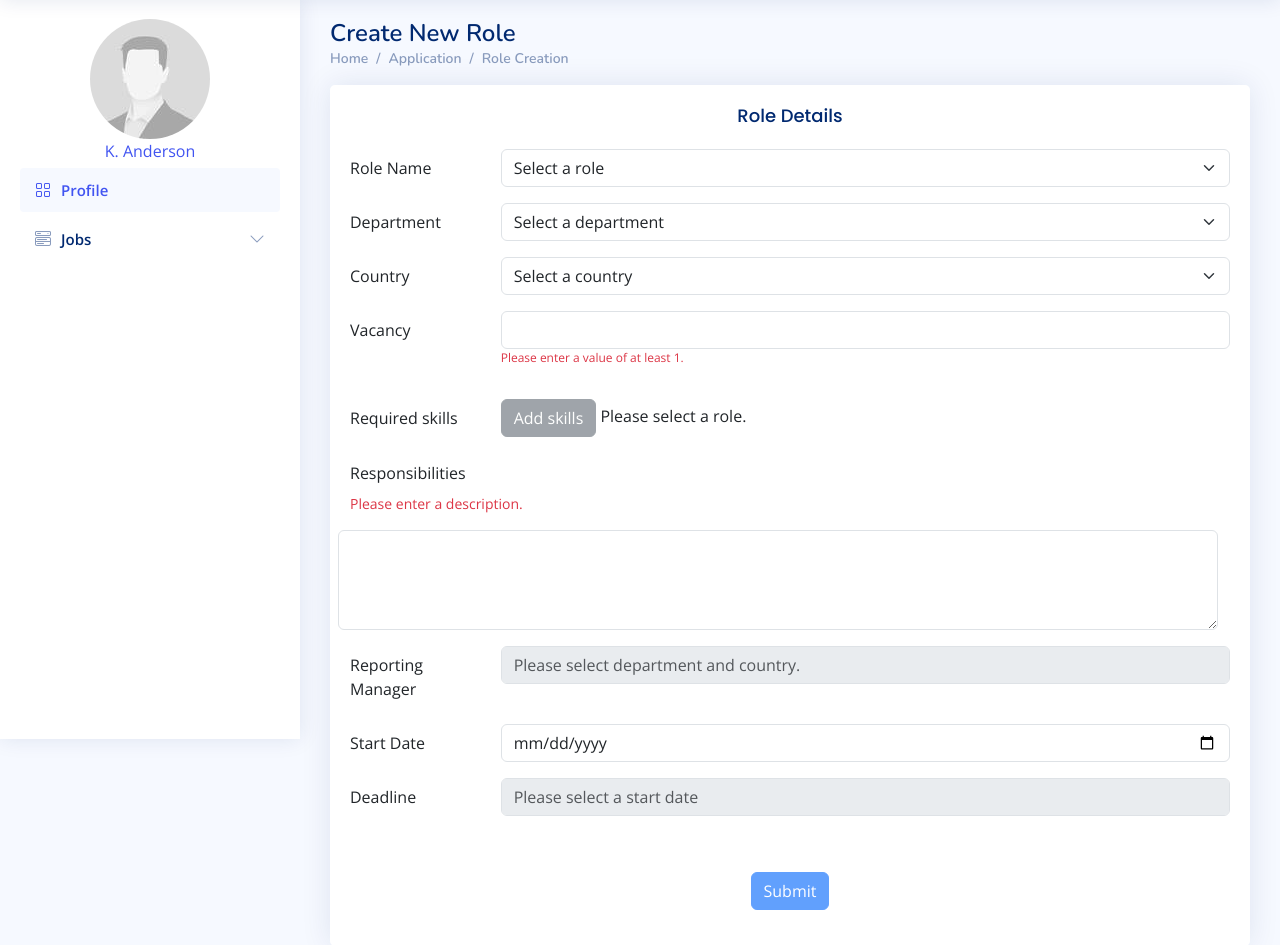
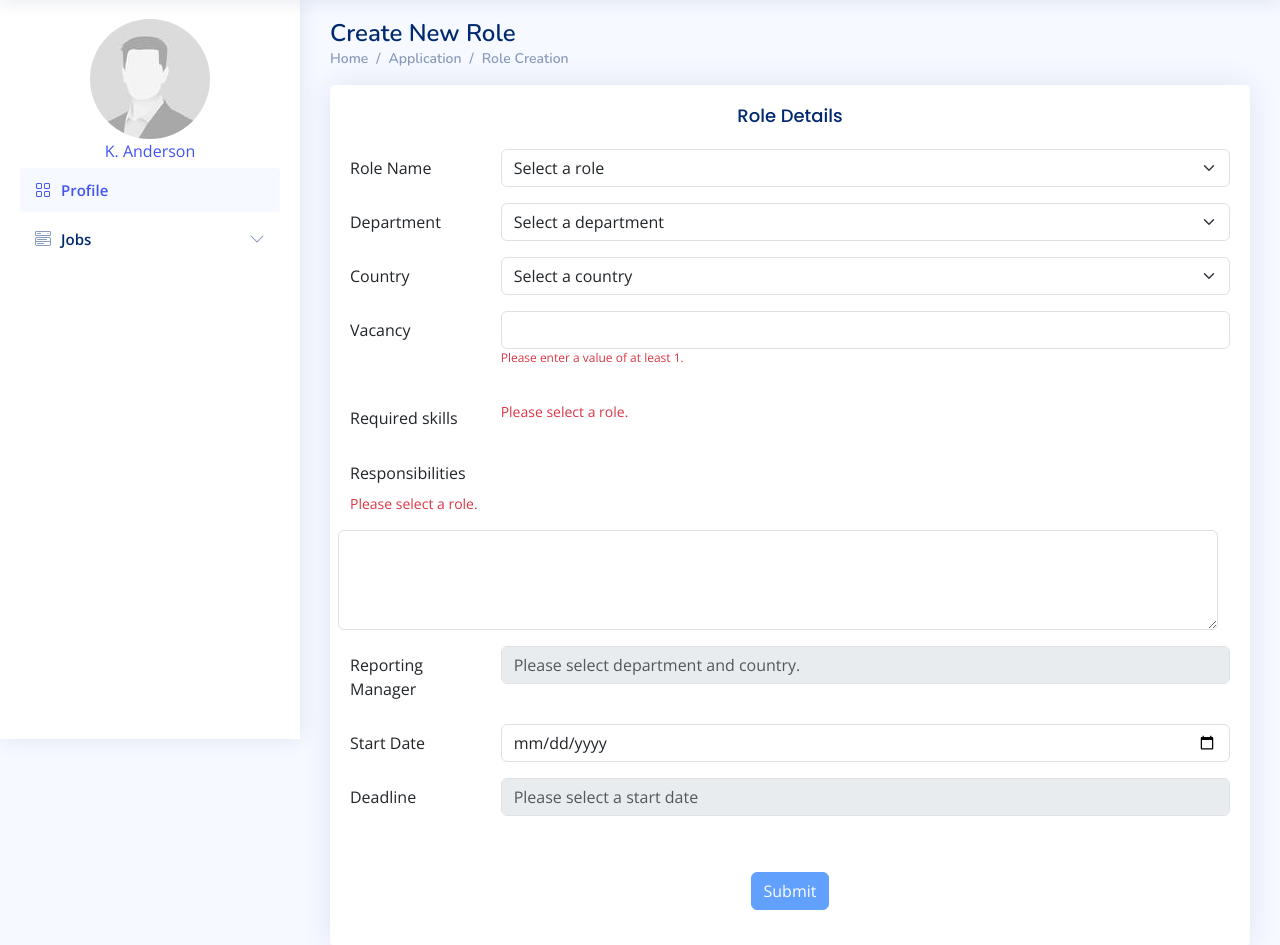
Before and after one commit to darylmatt/spm_g4t4, a Flask app: template flask_webapp/templates/role_creation.html in a window 1280 px wide. Shown: the part 61-1006 px from the top of the page. Run offline with Flask 3, Linux system fonts and the light colour scheme; the template is opened without the code that fills it, so the values that code supplies are empty; parts of the project's set-up code (start-up, migrations or seed data) failed here and were passed over; some libraries are stand-ins or nearby versions.

Commit message:
fix update role listing and bug fix

```diff
--- a/flask_webapp/app.py
+++ b/flask_webapp/app.py
@@ -1339,9 +1339,8 @@ def get_dept_and_countries():
                 },404
             )
 
-        # skills = [skill.get('skill_name') for skill in staff_skills]
         roles = [r.json().get('role_name') for r in role_list]
-        countries  = [c.json() for c in country_list]
+        countries  = [c.json().get('country_name') for c in country_list]
         departments = [j.json() for j in department_list]
 
         #Return both departments and countries
--- a/flask_webapp/db_config/models/role_listing.py
+++ b/flask_webapp/db_config/models/role_listing.py
@@ -6,7 +6,7 @@ class Role_Listing(db.Model):
 
     __tablename__ = 'role_listing'
 
-    listing_id = db.Column(db.Integer, primary_key=True)
+    listing_id = db.Column(db.Integer, primary_key=True,autoincrement=True)
     country= db.Column(db.String(50),nullable=False)
     dept= db.Column(db.String(50),nullable=False)
     num_opening= db.Column(db.Integer,nullable=False)
@@ -18,8 +18,7 @@ class Role_Listing(db.Model):
     reporting_mng = db.Column(db.Integer, ForeignKey('staff.staff_id'), nullable=False)
     applications = db.relationship('Application', backref='role_listing')
 
-    def __init__(self, listing_id, country, dept, num_opening, date_open, date_close, role_name, reporting_mng):
-        self.listing_id = listing_id
+    def __init__(self, country, dept, num_opening, date_open, date_close, role_name, reporting_mng):
         self.country = country
         self.dept = dept
         self.num_opening = num_opening
--- a/flask_webapp/static/assets/js/create_role_get.js
+++ b/flask_webapp/static/assets/js/create_role_get.js
@@ -145,21 +145,7 @@ document.addEventListener("DOMContentLoaded", function () {
           skillText.className = "non-clickable-text text-success";
           skillText.textContent = skill;
 
-          // To remove the closebtn in the next sprint
-          // ------------------ start ------------------
-          const skillCloseBtn = document.createElement("button");
-          skillCloseBtn.type = "button";
-          skillCloseBtn.className = "btn-close";
-          skillCloseBtn.setAttribute("aria-label", "Close");
-
-          skillCloseBtn.addEventListener("click", function () {
-            // Remove the entire container when the close button is clicked
-            skillDiv.remove();
-            // ------------------ end ------------------
-          });
-
           skillContainer.appendChild(skillText);
-          skillContainer.appendChild(skillCloseBtn);
           skillDiv.appendChild(skillContainer);
           selected_skills.appendChild(skillDiv);
         });
@@ -197,9 +183,9 @@ document.addEventListener("DOMContentLoaded", function () {
     skillsError.hidden = true;
 
     //Enable select skills button
-    skillsSelectBtn.disabled = false;
-    document.getElementById("defaultSkillBtn").innerHTML =
-      "Default skills for " + selected_role.value;
+    // skillsSelectBtn.disabled = false;
+    // document.getElementById("defaultSkillBtn").innerHTML =
+    //   "Default skills for " + selected_role.value;
 
     checkFields();
   });
@@ -457,8 +443,6 @@ document.addEventListener("DOMContentLoaded", function () {
       startDate: startDate.value,
       endDate: endDate.value,
       manager: selected_manager.value,
-      description: desc.value,
-      skills: skillList,
       vacancy: vacancy.value,
     };
 
--- a/flask_webapp/templates/all_listings_HR.html
+++ b/flask_webapp/templates/all_listings_HR.html
@@ -666,7 +666,7 @@
                                 <div class="row mb-3">
                                   <label for="inputDate" class="col-sm-2 col-form-label">Start Date</label>
                                   <div class="col-sm-10">
-                                    <input type="date" class="form-control" id="editStartDate">
+                                    <input type="date" class="form-control" id="editStartDate" disabled>
                                   </div>
                                 </div>
 
--- a/flask_webapp/templates/role_creation.html
+++ b/flask_webapp/templates/role_creation.html
@@ -359,9 +359,9 @@
                 <div class="row mb-3">
                   <label for="inputCountry" class="col-sm-2 col-form-label">Required skills</label>
                   <div class="col-sm-10">
-                    <button class="btn btn-secondary" type="button" id="skillsSelectBtn"  data-bs-toggle="modal" data-bs-target="#skillSelectModal" disabled>
+                    <!-- <button class="btn btn-secondary" type="button" id="skillsSelectBtn"  data-bs-toggle="modal" data-bs-target="#skillSelectModal" disabled>
                       Add skills
-                    </button>
+                    </button> -->
 
                     <!-- Modal -->
                 <div class="modal fade" id="skillSelectModal" tabindex="-1" aria-labelledby="skillSelectModal" aria-hidden="true">
@@ -385,7 +385,11 @@
                   </div>
                 </div>
 
-                    <a id="skillsError">Please select a role.</a>
+
+
+                    <a class="text-danger" id="skillsError" style="color: red; font-size: 14px;">
+                      Please select a role.
+                    </a>
 
                     <div class="container">
 
@@ -407,10 +411,10 @@
           <div class="row my-3">
                 <label for="inputResponsibility" class="col-sm-2 py-2 col-form-label">Responsibilities</label>
                 <p class="text-danger" id="no_desc_error" style="color: red; font-size: 14px;">
-                  Please enter a description.
+                  Please select a role.
                 </p>
                 <div class="row" >
-                    <textarea id="create_role_desc" class="form-control" style="height: 100px"></textarea>
+                    <textarea id="create_role_desc" class="form-control" style="height: 100px" readonly></textarea>
 
                 </div>
           </div>
```
Also changed, not shown: flask_webapp/static/assets/js/edit_role_listing.js (+14 -0 lines).
